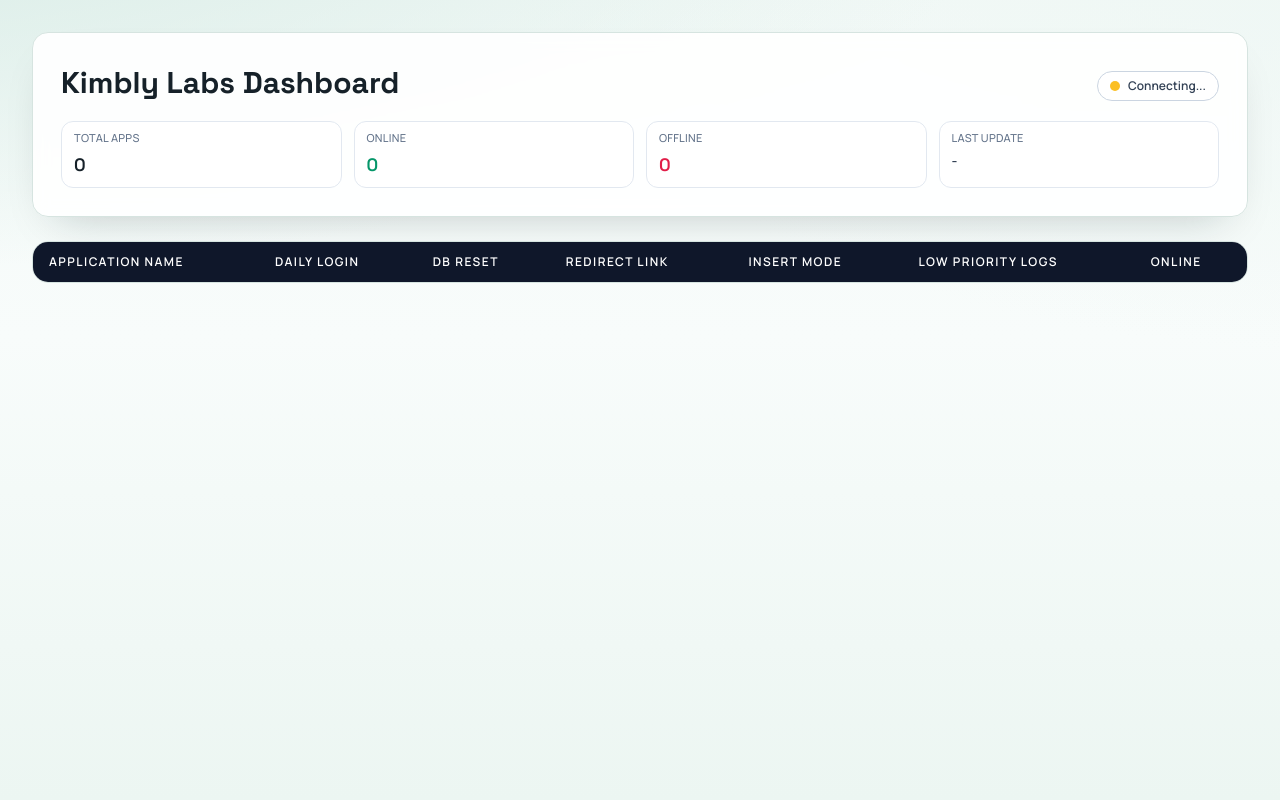
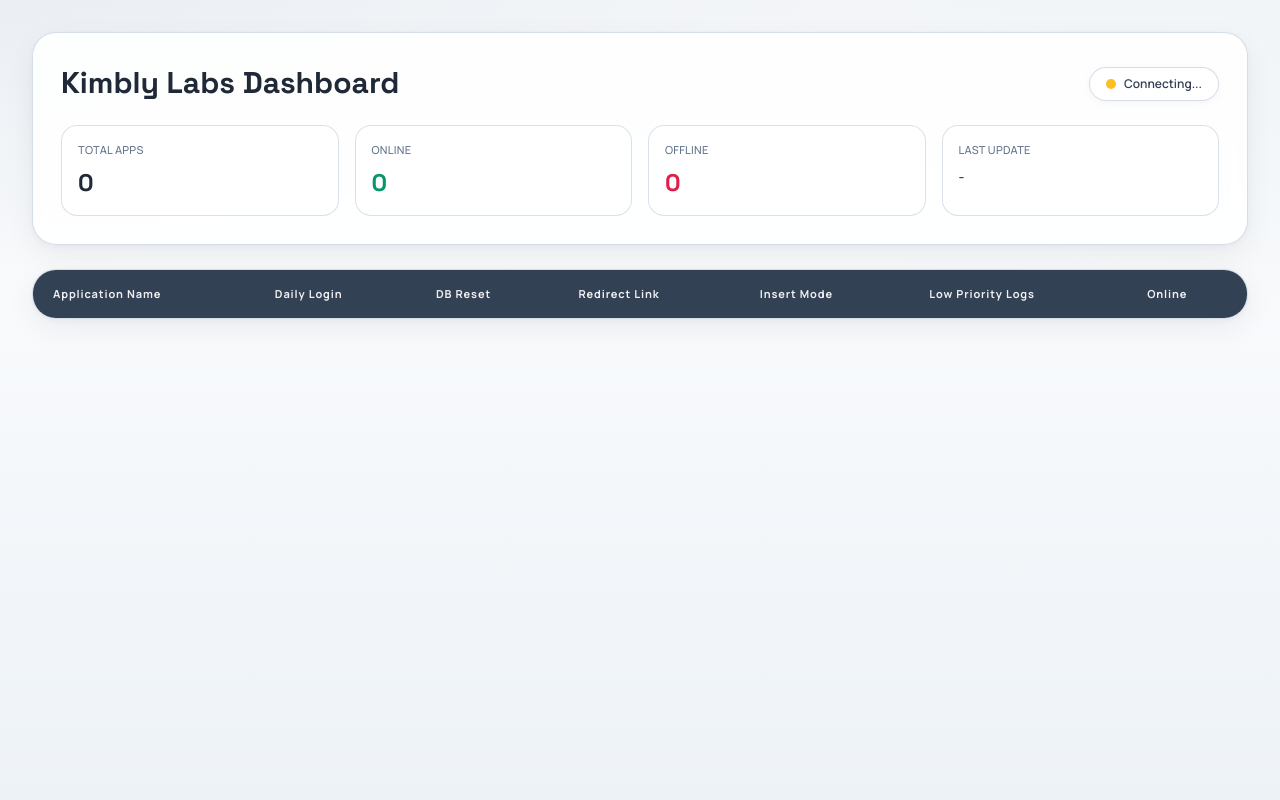
Before and after one commit to kimblylabs/kimbly_dashboard, a Flask app: page / in a window 1280 px wide. Run offline with Flask 3, Linux system fonts and the light colour scheme; lists and menus that the app fills with data are empty; parts of the project's set-up code (start-up, migrations or seed data) failed here and were passed over; some libraries are stand-ins or nearby versions.

Commit message:
UI enhanced

```diff
--- a/templates/dashboard.html
+++ b/templates/dashboard.html
@@ -13,22 +13,45 @@
     />
     <style>
       :root {
-        --bg-0: #f3f9f7;
-        --bg-1: #d8ece6;
-        --ink: #162129;
-        --muted: #52616d;
-        --line: #d6e4e0;
-        --panel: rgba(255, 255, 255, 0.9);
+        --bg-0: #f4f6f8;
+        --bg-1: #e9eef3;
+        --ink: #1f2937;
+        --muted: #64748b;
+        --line: #d9e2ec;
+        --panel: rgba(255, 255, 255, 0.88);
+        --table-head: #334155;
+        --success-bg: #dcfce7;
+        --success-text: #166534;
+        --danger-bg: #fee2e2;
+        --danger-text: #991b1b;
+        --warning-bg: #fef3c7;
+        --warning-text: #92400e;
+        --link: #2563eb;
+      }
+
+      * {
+        box-sizing: border-box;
       }
 
       body {
         min-height: 100vh;
         background:
-          radial-gradient(1100px 380px at -8% -14%, var(--bg-1), transparent),
-          radial-gradient(900px 450px at 108% -12%, #eef7f4, transparent),
-          linear-gradient(180deg, var(--bg-0), #f8fcfb 42%, #ecf6f2 100%);
+          radial-gradient(
+            1000px 350px at -10% -10%,
+            rgba(226, 232, 240, 0.7),
+            transparent
+          ),
+          radial-gradient(
+            900px 420px at 110% -10%,
+            rgba(241, 245, 249, 0.9),
+            transparent
+          ),
+          linear-gradient(180deg, var(--bg-0), #f8fafc 40%, #edf2f7 100%);
+
         color: var(--ink);
         font-family: "Manrope", sans-serif;
+        -webkit-font-smoothing: antialiased;
+        -moz-osx-font-smoothing: grayscale;
       }
 
       .font-heading {
@@ -37,45 +60,125 @@
 
       .glass {
         background: var(--panel);
-        border: 1px solid var(--line);
-        backdrop-filter: blur(8px);
-        box-shadow: 0 20px 46px -24px rgba(10, 31, 37, 0.25);
+        border: 1px solid rgba(203, 213, 225, 0.8);
+        backdrop-filter: blur(10px);
+        box-shadow:
+          0 10px 30px rgba(15, 23, 42, 0.06),
+          0 2px 10px rgba(15, 23, 42, 0.04);
+      }
+      .stat-card {
+        background: rgba(255, 255, 255, 0.78);
+
+        border: 1px solid rgba(203, 213, 225, 0.7);
+
+        transition:
+          transform 0.18s ease,
+          box-shadow 0.18s ease;
+      }
+
+      .stat-card:hover {
+        transform: translateY(-1px);
+
+        box-shadow: 0 8px 20px rgba(15, 23, 42, 0.06);
       }
 
       .badge {
         border-radius: 999px;
-        padding: 2px 10px;
+
+        padding: 5px 12px;
+
         font-size: 11px;
+
         font-weight: 700;
-        letter-spacing: 0.02em;
+
+        letter-spacing: 0.03em;
+
+        display: inline-flex;
+
+        align-items: center;
+
+        justify-content: center;
       }
 
       .badge-yes {
-        background: #dcfce7;
-        color: #166534;
+        background: var(--success-bg);
+        color: var(--success-text);
       }
 
       .badge-no {
-        background: #fee2e2;
-        color: #991b1b;
+        background: var(--danger-bg);
+        color: var(--danger-text);
       }
 
       .badge-online {
-        background: #dcfce7;
-        color: #166534;
+        background: var(--success-bg);
+        color: var(--success-text);
       }
 
       .badge-offline {
-        background: #fee2e2;
-        color: #991b1b;
+        background: var(--danger-bg);
+        color: var(--danger-text);
+      }
+
+      .badge-unknown {
+        background: #e2e8f0;
+        color: #475569;
       }
 
       .link-btn {
-        color: #0f766e;
-        text-decoration: underline;
-        text-decoration-color: #99f6e4;
-        text-underline-offset: 3px;
+        color: var(--link);
+
+        text-decoration: none;
+
         font-weight: 700;
+
+        transition: opacity 0.18s ease;
+      }
+
+      .link-btn:hover {
+        opacity: 0.8;
+      }
+
+      table {
+        border-spacing: 0;
+      }
+
+      thead {
+        background: var(--table-head);
+      }
+
+      thead th {
+        color: rgba(255, 255, 255, 0.92);
+
+        font-size: 11px;
+
+        letter-spacing: 0.08em;
+
+        font-weight: 700;
+      }
+
+      tbody tr {
+        transition: background 0.18s ease;
+      }
+
+      tbody tr:hover {
+        background: rgba(241, 245, 249, 0.7);
+      }
+
+      tbody td {
+        color: #334155;
+      }
+
+      .soft-text {
+        color: var(--muted);
+      }
+
+      .socket-pill {
+        background: rgba(255, 255, 255, 0.85);
+
+        border: 1px solid rgba(203, 213, 225, 0.8);
+
+        box-shadow: 0 2px 10px rgba(15, 23, 42, 0.04);
       }
 
       @keyframes fadeUp {
@@ -83,6 +186,7 @@
           opacity: 0;
           transform: translateY(8px);
         }
+
         to {
           opacity: 1;
           transform: translateY(0);
@@ -92,72 +196,97 @@
       .animate-fade-up {
         animation: fadeUp 360ms ease-out;
       }
+
+      ::-webkit-scrollbar {
+        width: 10px;
+        height: 10px;
+      }
+
+      ::-webkit-scrollbar-track {
+        background: #edf2f7;
+      }
+
+      ::-webkit-scrollbar-thumb {
+        background: #cbd5e1;
+        border-radius: 999px;
+      }
+
+      ::-webkit-scrollbar-thumb:hover {
+        background: #94a3b8;
+      }
     </style>
   </head>
+
   <body>
     <main class="mx-auto max-w-7xl px-4 py-8 sm:px-6 lg:px-8">
-      <section class="glass rounded-2xl p-5 sm:p-7 animate-fade-up">
+      <section class="glass rounded-3xl p-5 sm:p-7 animate-fade-up">
         <div
           class="flex flex-col gap-4 sm:flex-row sm:items-end sm:justify-between"
         >
           <div>
-            <h1 class="mt-1 font-heading text-2xl font-bold sm:text-3xl">
+            <h1 class="mt-1 font-heading text-3xl font-bold">
               Kimbly Labs Dashboard
             </h1>
           </div>
+
           <div
-            class="flex items-center gap-2 rounded-full border border-slate-300 bg-white px-3 py-1.5"
+            class="socket-pill flex items-center gap-2 rounded-full px-4 py-2"
           >
             <span
               id="socket-dot"
               class="h-2.5 w-2.5 rounded-full bg-amber-400"
             ></span>
+
             <span
               id="socket-status"
               class="text-xs font-semibold text-slate-700"
-              >Connecting</span
             >
+              Connecting
+            </span>
           </div>
         </div>
 
-        <div class="mt-5 grid grid-cols-2 gap-3 sm:grid-cols-4">
-          <div class="rounded-xl border border-slate-200 bg-white/90 px-3 py-2">
-            <p class="text-[11px] uppercase tracking-wide text-slate-500">
+        <div class="mt-6 grid grid-cols-2 gap-4 sm:grid-cols-4">
+          <div class="stat-card rounded-2xl px-4 py-4">
+            <p class="text-[11px] uppercase tracking-wide soft-text">
               Total Apps
             </p>
-            <p id="stat-total" class="mt-1 font-heading text-lg font-semibold">
+
+            <p id="stat-total" class="mt-2 font-heading text-2xl font-bold">
               0
             </p>
           </div>
-          <div class="rounded-xl border border-slate-200 bg-white/90 px-3 py-2">
-            <p class="text-[11px] uppercase tracking-wide text-slate-500">
-              Online
-            </p>
+
+          <div class="stat-card rounded-2xl px-4 py-4">
+            <p class="text-[11px] uppercase tracking-wide soft-text">Online</p>
+
             <p
               id="stat-online"
-              class="mt-1 font-heading text-lg font-semibold text-emerald-600"
+              class="mt-2 font-heading text-2xl font-bold text-emerald-600"
             >
               0
             </p>
           </div>
-          <div class="rounded-xl border border-slate-200 bg-white/90 px-3 py-2">
-            <p class="text-[11px] uppercase tracking-wide text-slate-500">
-              Offline
-            </p>
+
+          <div class="stat-card rounded-2xl px-4 py-4">
+            <p class="text-[11px] uppercase tracking-wide soft-text">Offline</p>
+
             <p
               id="stat-offline"
-              class="mt-1 font-heading text-lg font-semibold text-rose-600"
+              class="mt-2 font-heading text-2xl font-bold text-rose-600"
             >
               0
             </p>
           </div>
-          <div class="rounded-xl border border-slate-200 bg-white/90 px-3 py-2">
-            <p class="text-[11px] uppercase tracking-wide text-slate-500">
+
+          <div class="stat-card rounded-2xl px-4 py-4">
+            <p class="text-[11px] uppercase tracking-wide soft-text">
               Last Update
             </p>
+
             <p
               id="stat-updated"
-              class="mt-1 text-sm font-semibold text-slate-700"
+              class="mt-2 text-sm font-semibold text-slate-700"
             >
               -
             </p>
@@ -165,23 +294,24 @@
         </div>
       </section>
 
-      <section class="glass mt-6 overflow-hidden rounded-2xl animate-fade-up">
+      <section class="glass mt-6 overflow-hidden rounded-3xl animate-fade-up">
         <div class="overflow-x-auto">
           <table class="min-w-full border-collapse">
-            <thead class="bg-slate-900 text-white">
-              <tr class="text-left text-xs uppercase tracking-[0.12em]">
-                <th class="px-4 py-3 font-semibold">Application Name</th>
-                <th class="px-4 py-3 font-semibold">Daily Login</th>
-                <th class="px-4 py-3 font-semibold">DB Reset</th>
-                <th class="px-4 py-3 font-semibold">Redirect Link</th>
-                <th class="px-4 py-3 font-semibold">Insert Mode</th>
-                <th class="px-4 py-3 font-semibold">Low Priority Logs</th>
-                <th class="px-4 py-3 font-semibold">Online</th>
+            <thead>
+              <tr class="text-left">
+                <th class="px-5 py-4">Application Name</th>
+                <th class="px-5 py-4">Daily Login</th>
+                <th class="px-5 py-4">DB Reset</th>
+                <th class="px-5 py-4">Redirect Link</th>
+                <th class="px-5 py-4">Insert Mode</th>
+                <th class="px-5 py-4">Low Priority Logs</th>
+                <th class="px-5 py-4">Online</th>
               </tr>
             </thead>
+
             <tbody
               id="table-body"
-              class="divide-y divide-slate-200 bg-white/90"
+              class="divide-y divide-slate-200 bg-white/75"
             ></tbody>
           </table>
         </div>
@@ -189,6 +319,7 @@
     </main>
 
     <script src="https://cdn.socket.io/4.7.5/socket.io.min.js"></script>
+
     <script src="/static/js/dashboard.js" defer></script>
   </body>
 </html>
```
